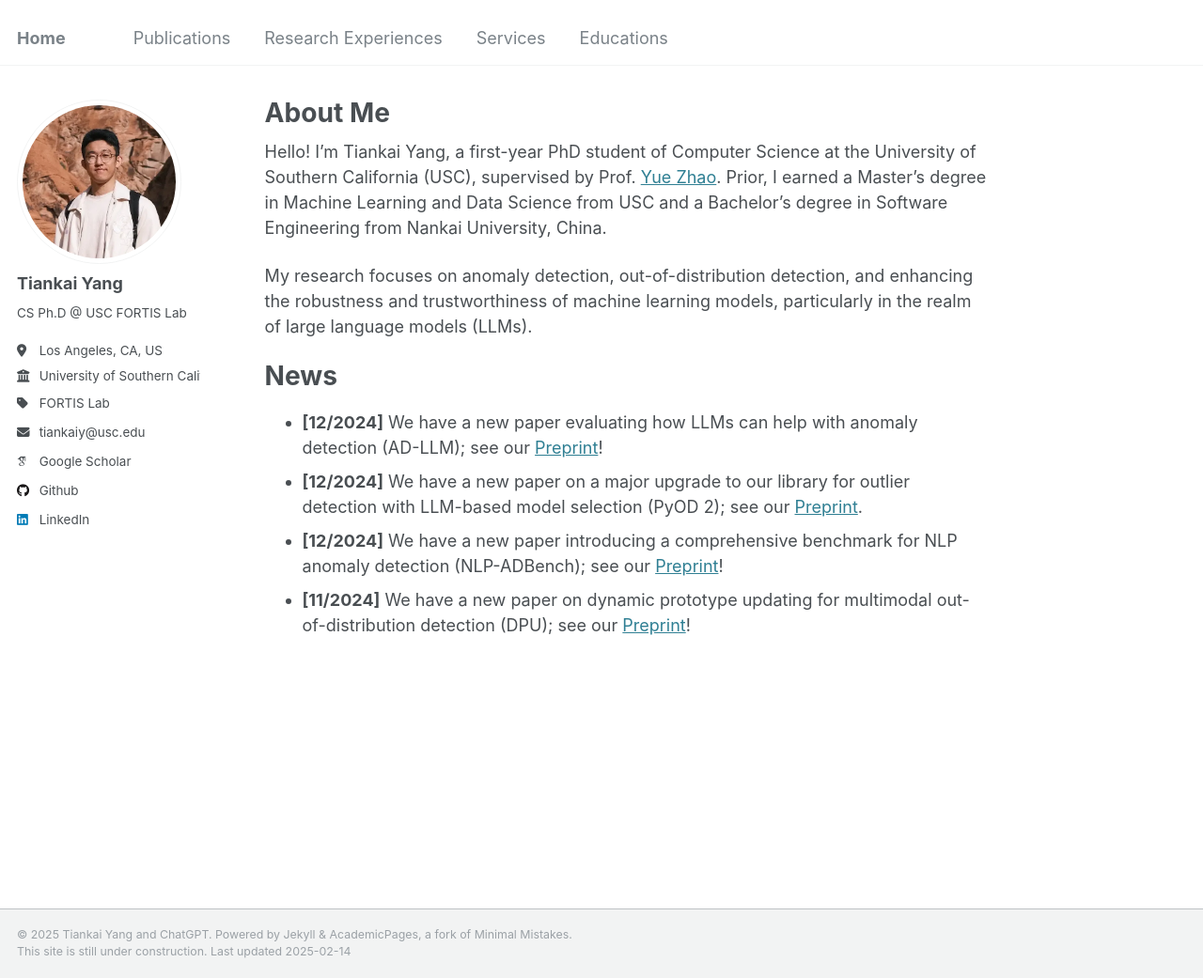
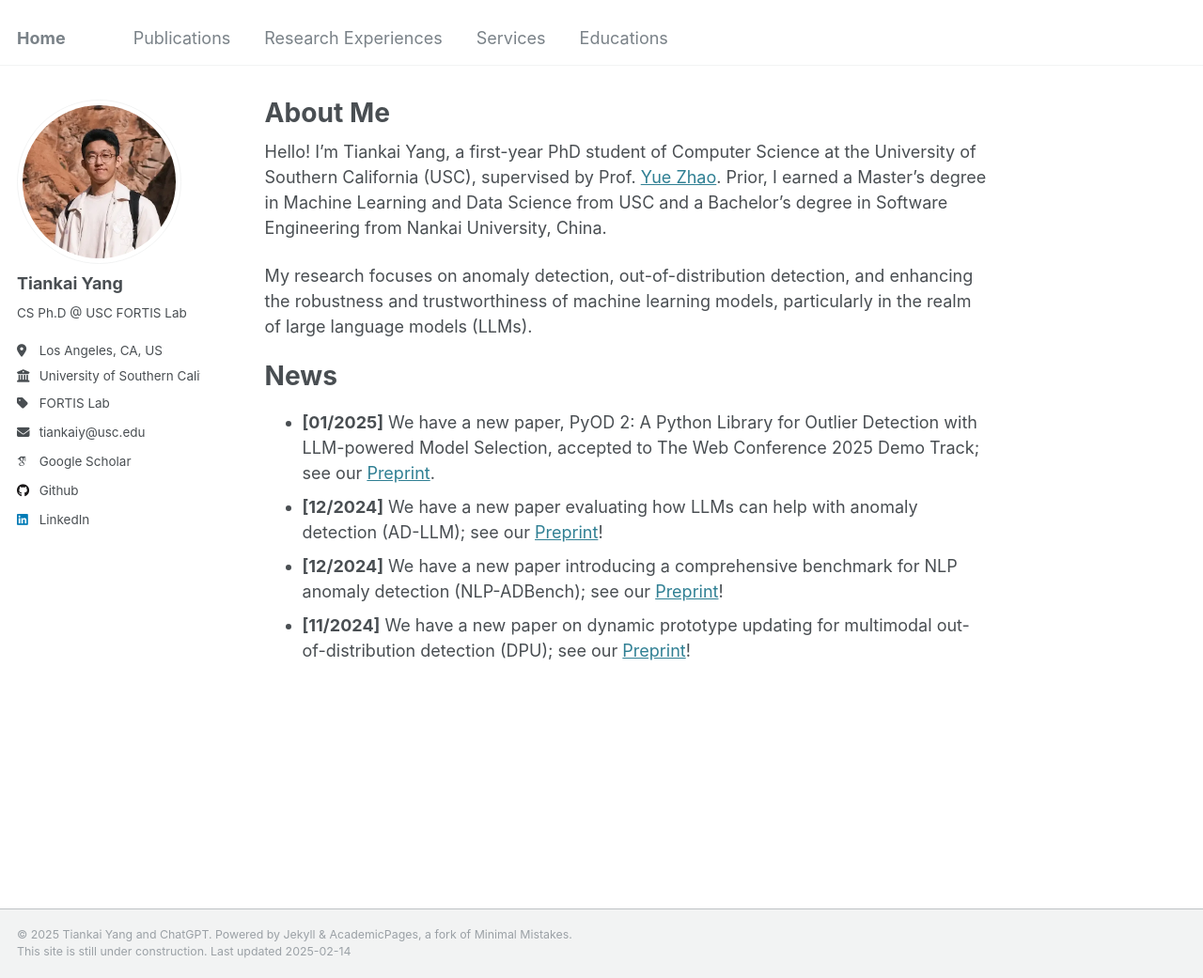
Before and after one commit to RaymondY/raymondy.github.io, a Jekyll site: the page built from _pages/about.md, in a window 1280 px wide and 1041 px high. Shown: the whole window at 94% size. Built offline with Jekyll 4.4.1, drawn with Linux system fonts in a browser that asks for light colours; some web fonts are replaced.

Commit message:
Update News.

```diff
--- a/_pages/about.md
+++ b/_pages/about.md
@@ -13,7 +13,8 @@ My research focuses on anomaly detection, out-of-distribution detection, and enh
 
 News
 ======
+- **\[01/2025\]** We have a new paper, PyOD 2: A Python Library for Outlier Detection with LLM-powered Model Selection, accepted to The Web Conference 2025 Demo Track; see our [Preprint](https://arxiv.org/abs/2412.12154).
 - **\[12/2024\]** We have a new paper evaluating how LLMs can help with anomaly detection (AD-LLM); see our [Preprint](https://arxiv.org/abs/2412.11142)!
-- **\[12/2024\]** We have a new paper on a major upgrade to our library for outlier detection with LLM-based model selection (PyOD 2); see our [Preprint](https://arxiv.org/abs/2412.12154).
+<!-- - **\[12/2024\]** We have a new paper on a major upgrade to our library for outlier detection with LLM-based model selection (PyOD 2); see our [Preprint](https://arxiv.org/abs/2412.12154).   -->
 - **\[12/2024\]** We have a new paper introducing a comprehensive benchmark for NLP anomaly detection (NLP-ADBench); see our [Preprint](https://arxiv.org/abs/2412.04784)!
 - **\[11/2024\]** We have a new paper on dynamic prototype updating for multimodal out-of-distribution detection (DPU); see our [Preprint](https://arxiv.org/abs/2411.08227)!
```
Also changed, not shown: 1 other file.
